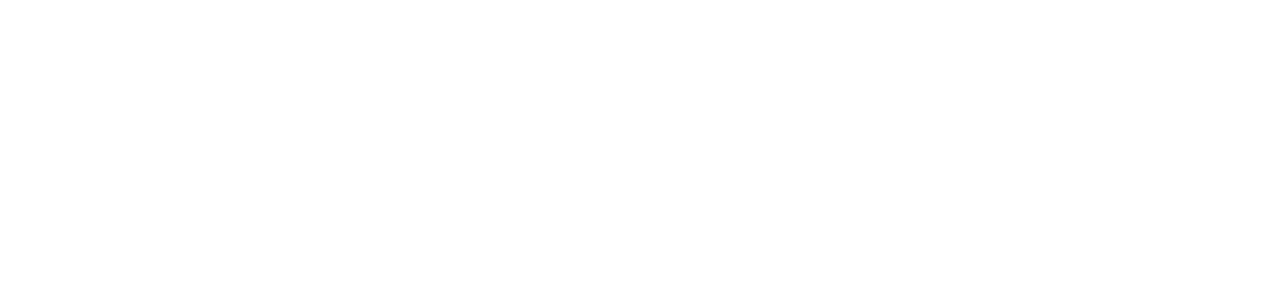
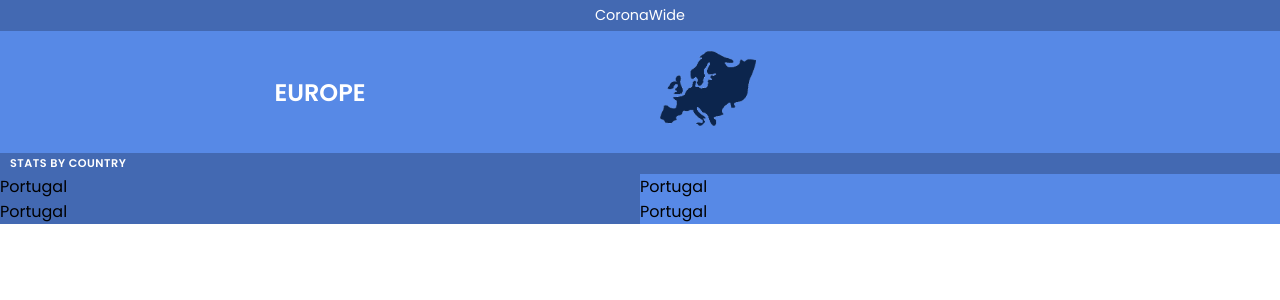
Before and after one commit to Leandro-Barretoo/coronawide, a React (Create React App) app: page /europe in a window 1280 px wide. Shown: the top 300 px of the page. Built offline with nearby package versions, Linux system fonts and the light colour scheme; the HTML template or start-up script is replaced by a standard one.

Commit message:
First basic structure of regions page

```diff
--- a/src/App.js
+++ b/src/App.js
@@ -5,6 +5,7 @@
 } from 'react-router-dom';
 import Homepage from './components/Homepage';
 import Nav from './components/Nav';
+import Countrypage from './components/Countrypage';
 
 const App = () => (
   <Router>
@@ -13,6 +14,10 @@
         <Nav />
         <Homepage />
       </Route>
+      <Route path="/europe">
+        <Nav />
+        <Countrypage />
+      </Route>
     </Switch>
   </Router>
 );
--- /dev/null
+++ b/src/components/CountryCard.css
@@ -0,0 +1,7 @@
+.CountryCard-Container {
+  background-color: #4369b2;
+}
+
+.CountryCard-Container:nth-child(even) {
+  background-color: #5789e6;
+}
--- /dev/null
+++ b/src/components/CountryCard.js
@@ -0,0 +1,9 @@
+import './CountryCard.css';
+
+const CountryCard = () => (
+  <div className="CountryCard-Container">
+    <span className="CountryCard-Name">Portugal</span>
+  </div>
+);
+
+export default CountryCard;
--- /dev/null
+++ b/src/components/Countrypage.css
@@ -0,0 +1,18 @@
+.Stats {
+  display: flex;
+  background-color: #4369b2;
+}
+
+.Stats {
+  color: #fff;
+  font-size: 0.7em;
+  font-weight: bold;
+  align-items: flex-start;
+  padding: 2px 10px;
+  letter-spacing: 0.5px;
+}
+
+.GridContainer {
+  display: grid;
+  grid-template-columns: 1fr 1fr;
+}
--- /dev/null
+++ b/src/components/Countrypage.js
@@ -0,0 +1,21 @@
+import './Countrypage.css';
+import europe from '../assets/europeblue.png';
+import Continent from './Continent';
+import CountryCard from './CountryCard';
+
+const Countrypage = () => (
+  <div>
+    <Continent image={europe} name="EUROPE" />
+    <div className="Stats">
+      <span className="Stats-Title">STATS BY COUNTRY</span>
+    </div>
+    <div className="GridContainer">
+      <CountryCard />
+      <CountryCard />
+      <CountryCard />
+      <CountryCard />
+    </div>
+  </div>
+);
+
+export default Countrypage;
--- a/src/redux/covid/europe.js
+++ b/src/redux/covid/europe.js
@@ -1,6 +1,6 @@
 const ADD_EUROPE = 'coronaWide/covid/ADD_EUROPE';
 
-const initialState = [];
+const initialState = [{ countries: [] }];
 
 export const addEurope = (payload) => ({
   type: ADD_EUROPE,
```
